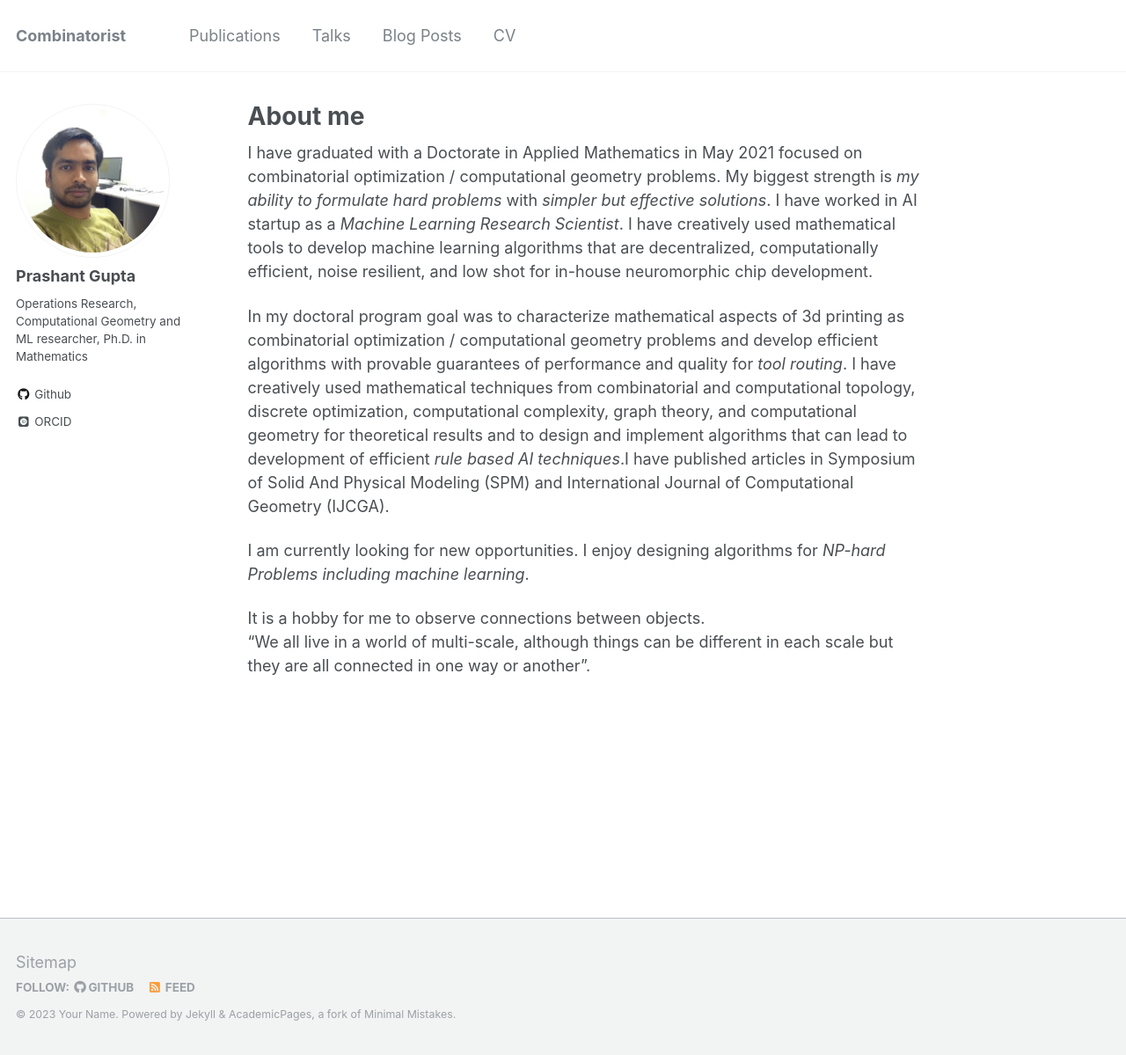
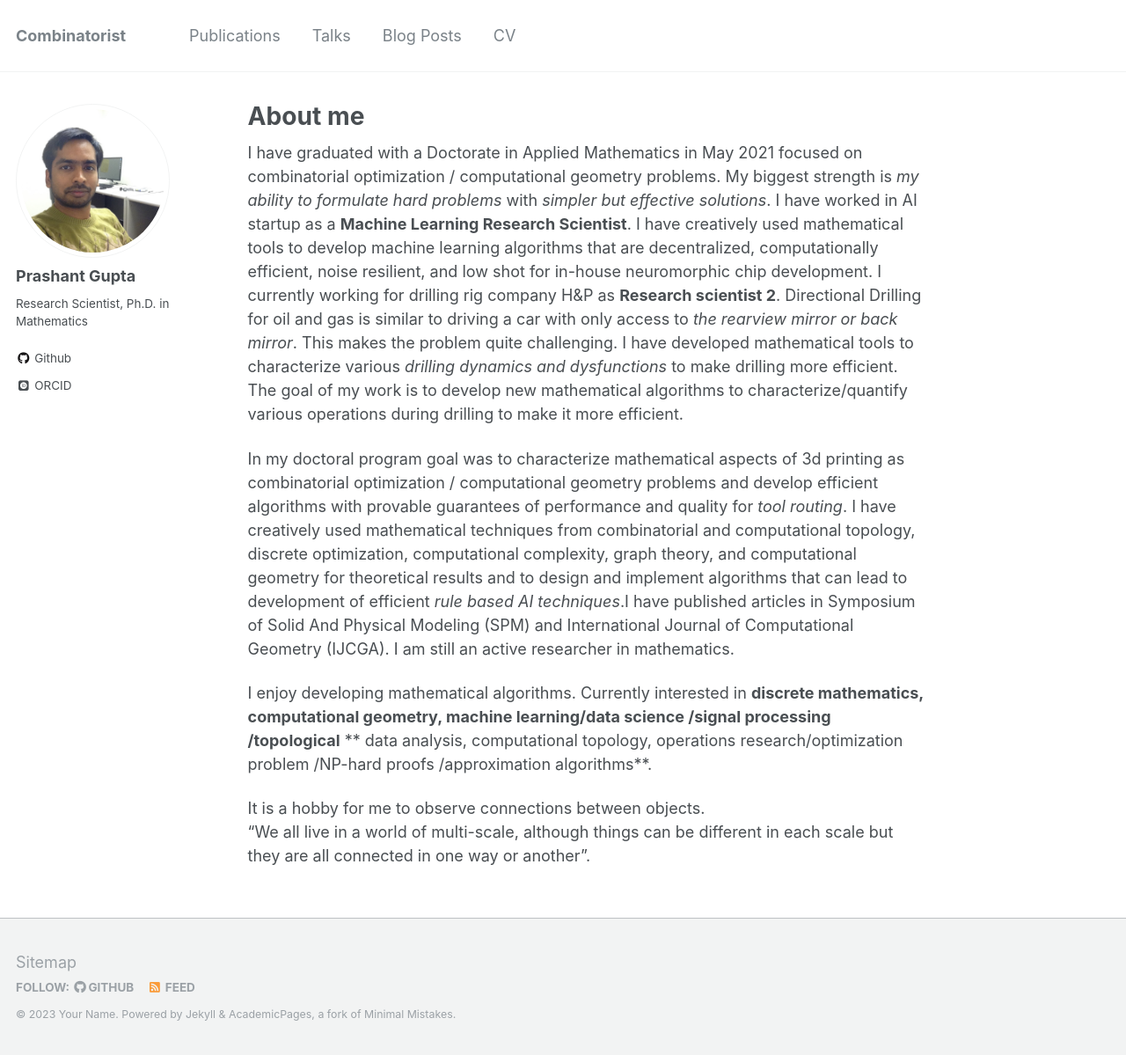
Before and after one commit to pragup/pragup.github.io, a Jekyll site: the page built from _pages/about.md, in a window 1280 px wide and 1199 px high. Shown: the whole window at 88% size. Built offline with Jekyll 4.4.1, drawn with Linux system fonts in a browser that asks for light colours; some web fonts are replaced.

Commit message:
updating my info with current job.

```diff
--- a/_config.yml
+++ b/_config.yml
@@ -82,7 +82,7 @@ analytics:
 author:
   name             : "Prashant Gupta"
   avatar           : "prashant.png"
-  bio              : "Operations Research, Computational Geometry and ML researcher, Ph.D. in Mathematics"
+  bio              : "Research Scientist, Ph.D. in Mathematics"
 #  location         : "Location"
   employer         :
 #  pubmed           : "https://www.ncbi.nlm.nih.gov/pubmed/?term=john+snow"
--- a/_pages/about.md
+++ b/_pages/about.md
@@ -8,17 +8,20 @@ redirect_from:
   - /about.html
 ---
 I have graduated with a Doctorate in Applied Mathematics in May 2021 focused on combinatorial optimization / computational geometry problems. My biggest strength is *my*
-*ability to formulate hard problems* with *simpler but effective solutions*. I have worked in AI startup as a *Machine Learning Research Scientist*. I have creatively used
+*ability to formulate hard problems* with *simpler but effective solutions*. I have worked in AI startup as a **Machine Learning Research Scientist**. I have creatively used
 mathematical tools to develop machine learning algorithms that are decentralized, computationally efficient, noise resilient, and low shot for in-house neuromorphic chip
-development.
+development. I currently working for drilling rig company H&P as **Research scientist 2**. Directional Drilling for oil and gas is similar to driving a car with only access to
+*the rearview mirror or back mirror*. This makes the problem quite challenging. I have developed mathematical tools to characterize various *drilling dynamics and dysfunctions*
+to make drilling more efficient. The goal of my work is to develop new mathematical algorithms to characterize/quantify various operations during drilling to make it more efficient.
 
 In my doctoral program goal was to characterize mathematical aspects of 3d printing as combinatorial optimization / computational geometry problems and develop efficient
 algorithms with provable guarantees of performance and quality for *tool routing*. I have creatively used mathematical techniques from combinatorial and computational topology,
 discrete optimization, computational complexity, graph theory, and computational geometry for theoretical results and to design and implement algorithms that can lead to
 development of efficient *rule based AI techniques*.I have published articles in Symposium of Solid And Physical Modeling (SPM) and International Journal of Computational
-Geometry (IJCGA).
+Geometry (IJCGA). I am still an active researcher in mathematics.
 
-I am currently looking for new opportunities. I enjoy designing algorithms for *NP-hard Problems including machine learning*.
+I enjoy developing mathematical algorithms. Currently interested in **discrete mathematics, computational geometry, machine learning/data science /signal processing /topological**
+** data analysis, computational topology, operations research/optimization problem /NP-hard proofs /approximation algorithms**.
 
 It is a hobby for me to observe connections between objects.
 “We all live in a world of multi-scale, although things can be different in each scale but they are all connected in one way or another”.
```
